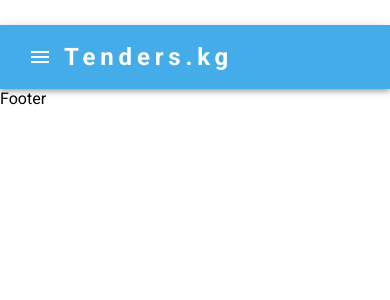
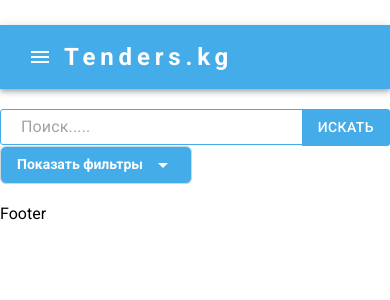
Before and after one commit to Jakyp-05/tender-kg, a React (Vite) app: page / in a window 390 px wide. Shown: the top 300 px of the page. Built offline with nearby package versions, Linux system fonts and the light colour scheme; a web font is replaced by a local one.

Commit message:
first home page

```diff
--- a/src/App.jsx
+++ b/src/App.jsx
@@ -1,12 +1,13 @@
 import Layout from './components/layout/Layout'
 import { Route, Routes } from 'react-router-dom'
-import { Auction, Contest, Grant, NotFound, Tender } from './pages'
+import { Auction, Contest, Grant, Home, NotFound, Tender } from './pages'
 
 function App() {
   return (
     <div>
       <Routes>
         <Route path='/' element={<Layout />}>
+          <Route path='/' element={<Home />}/>
           <Route path='/auction' element={<Auction />}/>
           <Route path='/contest' element={<Contest />}/>
           <Route path='/grant' element={<Grant />}/>
--- a/src/components/home/Home.jsx
+++ b/src/components/home/Home.jsx
@@ -20,109 +20,17 @@
 import InputBase from '@mui/material/InputBase';
 
 function Home() {
-  const SIZES = ['X-Small', 'Small', 'Medium', 'Large', 'X-Large'];
-  // const [size, setSize] = React.useState('Medium');
+  const SIZES = ['Тендеры', 'Конкурсы', 'Аукционы', 'Запросы коммерческих предложений', 'Запросы котировок', 'Запрос на выражение заинтересованности', 'Реализации', 'Запросы грантовых предложений', 'Прочие'];
 
   const [selectedIndex, setSelectedIndex] = React.useState(-1);
   return (
     <section className='section'>
       <div className='container'>
-        {/* <Autocomplete
-          disablePortal
-          id="combo-box-demo"
-          options={top100Films}
-          sx={{ width: 300, background: '#44ACE9' }}
-          renderInput={(params) => <TextField {...params} label="Показать фильтры"/>}
-        /> */}
-        {/* <Autocomplete
-  disablePortal
-  id="combo-box-demo"
-  options={top100Films}
-  sx={{}} // Удаление всех стилей
-  renderInput={(params) => <TextField {...params} label="Показать фильтры"/>}
-/> */}
-
-      {/* <Dropdown>
-        <MenuButton endDecorator={<ArrowDropDown />}>Size</MenuButton>
-        <Menu sx={{ minWidth: 160, '--ListItemDecorator-size': '24px' }}>
-        <ListDivider />
-        <ListItem nested>
-          <List aria-label="Font sizes">
-            {SIZES.map((item) => (
-              <MenuItem
-                key={item}
-                role="menuitemradio"
-                aria-checked={item === size ? 'true' : 'false'}
-                onClick={() => {
-                  setSize(item);
-                }}
-              >
-                <ListItemDecorator>
-                  {item === size && <ArrowRight />}
-                </ListItemDecorator>{' '}
-                {item}
-              </MenuItem>
-            ))}
-          </List>
-        </ListItem>
-      </Menu>
-    </Dropdown> */}
-    {/* <Dropdown>
-      <MenuButton endDecorator={<ArrowDropDown />}>{SIZES[selectedIndex]}</MenuButton>
-      <Menu sx={{ minWidth: 160, '--ListItemDecorator-size': '24px' }}>
-        <ListDivider />
-        <ListItem nested>
-          <List aria-label="Font sizes">
-            {SIZES.map((item, index) => (
-              <MenuItem
-                key={item}
-                role="menuitemradio"
-                aria-checked={index === selectedIndex ? 'true' : 'false'}
-                onClick={() => {
-                  setSelectedIndex(index);
-                }}
-              >
-                <ListItemDecorator>
-                  {index === selectedIndex && <ArrowRight />}
-                </ListItemDecorator>{' '}
-                {item}
-              </MenuItem>
-            ))}
-          </List>
-        </ListItem>
-      </Menu>
-    </Dropdown> */}
-    {/* <Dropdown>
-      <MenuButton endDecorator={<ArrowDropDown />}>selectedIndex ? "dd" : {SIZES[selectedIndex]}</MenuButton>
-      <Menu sx={{ minWidth: 160, '--ListItemDecorator-size': '24px' }}>
-        <ListDivider />
-        <ListItem nested>
-          <List aria-label="Font sizes">
-            {SIZES.map((item, index) => (
-              <MenuItem
-                key={item}
-                role="menuitemradio"
-                aria-checked={index === selectedIndex ? 'true' : 'false'}
-                onClick={() => {
-                  setSelectedIndex(index);
-                }}
-              >
-                <ListItemDecorator>
-                  {index === selectedIndex && <ArrowRight />}
-                </ListItemDecorator>{' '}
-                {item}
-              </MenuItem>
-            ))}
-          </List>
-        </ListItem>
-      </Menu>
-    </Dropdown> */}
         <Dropdown>
-      <MenuButton endDecorator={<ArrowDropDown />}>
-        {selectedIndex !== -1 ? SIZES[selectedIndex] : "dd"}
+            <MenuButton  endDecorator={<ArrowDropDown />} sx={{background: '#44ACE9', color: '#fff', "&:hover": { backgroundColor: "#44ACE9" }}}>
+              {selectedIndex !== -1 ? SIZES[selectedIndex] : "Показать фильтры"}
             </MenuButton>
-      <Menu sx={{ minWidth: 160, '--ListItemDecorator-size': '24px' }}>
-        <ListDivider />
+            <Menu sx={{minWidth: 160, '--ListItemDecorator-size': '24px' }}>
               <ListItem nested>
                 <List aria-label="Font sizes">
                   {SIZES.map((item, index) => (
@@ -145,21 +53,13 @@
           </Menu>
         </Dropdown>
         <div className='search-main'>
-          {/* <Box
-            sx={{
-              width: 500,
-              maxWidth: '100%',
-            }}
-          >
-            <TextField fullWidth label="fullWidth" id="fullWidth" />
-          </Box> */}
           <InputBase
-        sx={{ ml: 1, flex: 1, border: '1px solid black', outline: 'none', borderRadius: '3px', width: 400 }}
-        placeholder="Search Google Maps"
+            sx={{mr: -2,flex: 1, border: '1px solid #44ACE9', outline: 'none', borderRadius: '3px', padding: '1px 20px' }}
+            placeholder="Поиск....."
             inputProps={{ 'aria-label': 'search google maps' }}
           />
-          <Stack spacing={1} direction="row">
-            <Button variant="contained">Contained</Button>
+          <Stack  spacing={1} direction="row">
+            <Button sx={{background: '#44ACE9', color: '#fff', "&:hover": { backgroundColor: "#44ACE9" },boxShadow: "none", borderRadius: '0 3px 3px 0' }} variant="contained">Искать</Button>
           </Stack>
         </div>
       </div>
@@ -167,10 +67,4 @@
   )
 }
 
-const top100Films = [
-  { label: 'The Shawshank Redemption', year: 1994 },
-  { label: 'The Godfather', year: 1972 },
-  { label: 'The Godfather: Part II', year: 1974 },
-];
-
 export default Home
--- a/src/sass/basic/_normalize.scss
+++ b/src/sass/basic/_normalize.scss
@@ -34,6 +34,7 @@
 }
 
 .container {
-    width: 1440px;
+    max-width: 1440px;
+    width: 100%;
     margin: 0 auto;
 }
--- a/src/sass/index.scss
+++ b/src/sass/index.scss
@@ -1 +1 @@
-@import './basic/all', './block/all';
+@import './basic/all', './block/all', './media/all';
--- /dev/null
+++ b/src/sass/media/_all.scss
@@ -0,0 +1 @@
+@import './home';
--- /dev/null
+++ b/src/sass/media/_home.scss
@@ -0,0 +1,37 @@
+@media (max-width: 1024px) {
+    .section {
+        max-width: 1024px;
+        .search-main {
+            max-width: 600px;
+                width: 100%;
+        }
+    }
+}
+
+@media (max-width: 992px) {
+    .section {
+        max-width: 992px;
+    }
+}
+
+@media (max-width: 768px) {
+    .section {
+        max-width: 768px;
+        .container {
+            display: flex;
+            flex-direction: column;
+            align-items: flex-start;
+        }
+    }
+}
+
+@media (max-width: 425px) {
+    .section {
+        max-width: 425px;
+        .container {
+            display: flex;
+            flex-direction: column-reverse;
+            align-items: flex-start;
+        }
+    }
+}
```
Lines whose indentation alone changed are shown as unchanged.
